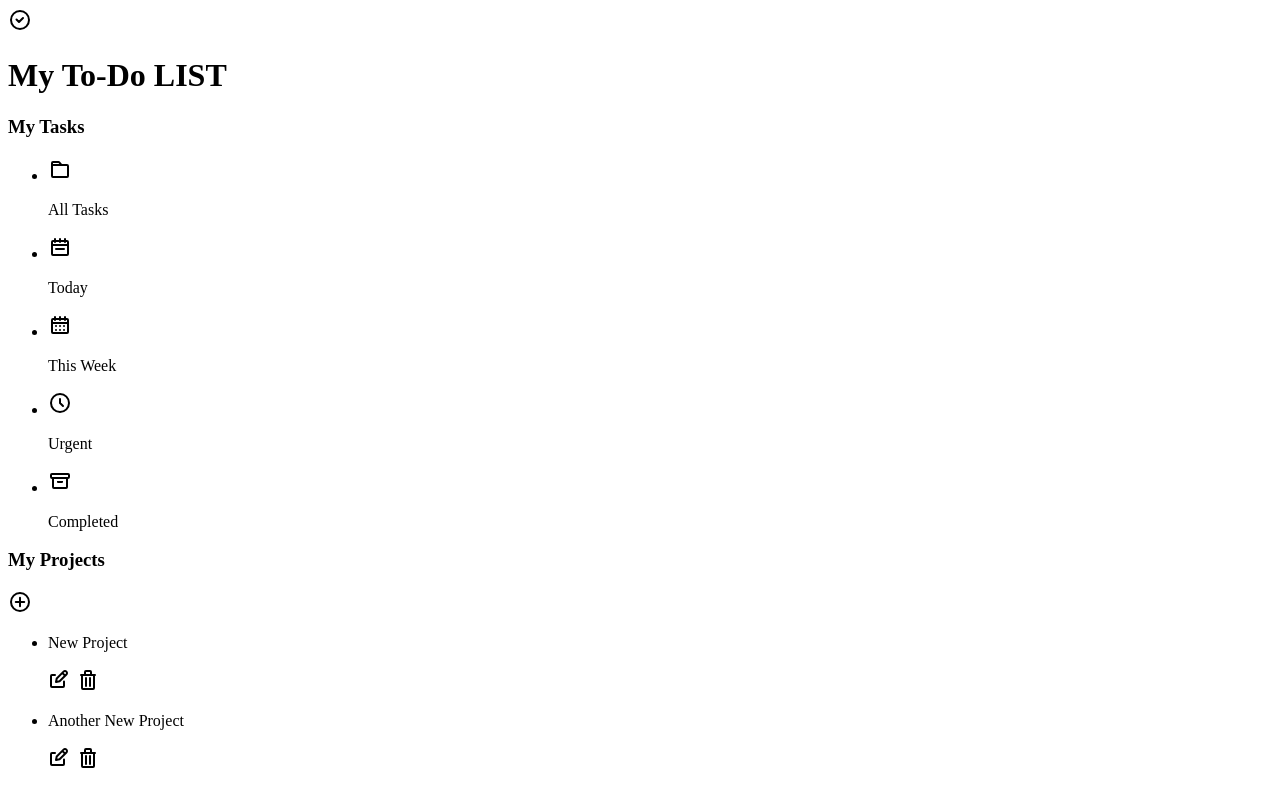
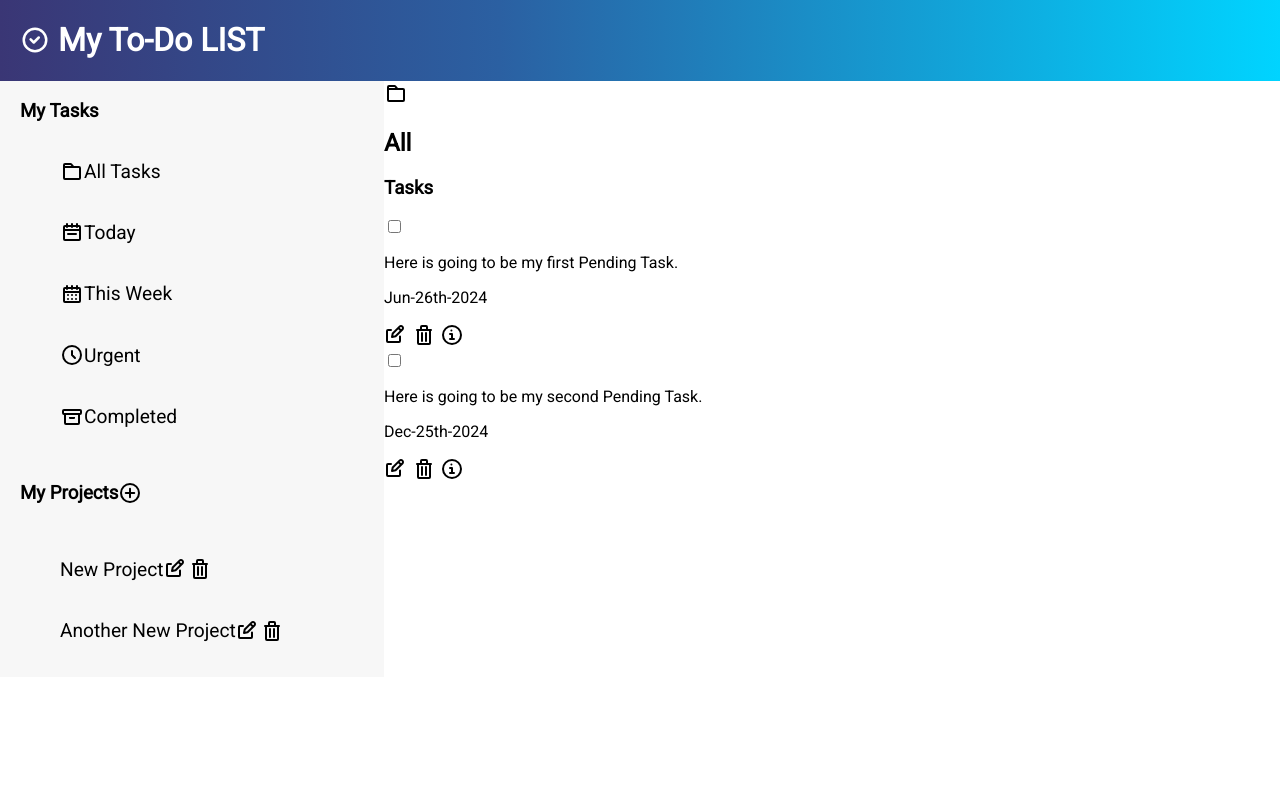
Before and after one commit to Maiker260/To-Do-List, a website built with webpack: page src/index.html in a window 1280 px wide. Shown: the top 787 px of the page. Built offline with nearby package versions, Linux system fonts and the light colour scheme.

Commit message:
Style the Header and the Navbar

```diff
--- a/package.json
+++ b/package.json
@@ -4,12 +4,16 @@
   "description": "To-Do-List",
   "main": "index.js",
   "scripts": {
-    "test": "echo \"Error: no test specified\" && exit 1"
+    "test": "echo \"Error: no test specified\" && exit 1",
+    "build": "webpack"
   },
   "keywords": [],
   "author": "",
   "license": "ISC",
   "devDependencies": {
+    "css-loader": "^7.1.1",
+    "html-webpack-plugin": "^5.6.0",
+    "style-loader": "^4.0.0",
     "webpack": "^5.91.0",
     "webpack-cli": "^5.1.4"
   }
--- a/src/index.html
+++ b/src/index.html
@@ -5,44 +5,46 @@
     <meta name="viewport" content="width=device-width, initial-scale=1.0">
     <title>To-Do List</title>
 </head>
-<body>
-    <header class="main_header_section">
-        <svg class="main_header_section_icon" aria-hidden="true" xmlns="http://www.w3.org/2000/svg" width="24" height="24" fill="none" viewBox="0 0 24 24">
-            <path stroke="currentColor" stroke-linecap="round" stroke-linejoin="round" stroke-width="2" d="M8.5 11.5 11 14l4-4m6 2a9 9 0 1 1-18 0 9 9 0 0 1 18 0Z"/>
-        </svg>
+<body class="container">
+    <header class="main_header_section flex">
+        <div class="main_header_section_icon">
+            <svg aria-hidden="true" xmlns="http://www.w3.org/2000/svg" width="30px" fill="none" viewBox="0 0 24 24">
+                <path stroke="currentColor" stroke-linecap="round" stroke-linejoin="round" stroke-width="2" d="M8.5 11.5 11 14l4-4m6 2a9 9 0 1 1-18 0 9 9 0 0 1 18 0Z"/>
+            </svg>
+        </div>
         <h1 class="main_header_main_title">My To-Do LIST</h1>
     </header>
     <nav class="left_side_navbar_section">
-        <section class="left_side_navbar_first_list_container">
+        <section class="left_side_navbar_list_title left_side_navbar_first_list_container">
             <header class="left_side_navbar_first_list_main_title_container">
                 <h3 class="left_side_navbar_first_list_main_title">My Tasks</h3>
             </header>
             <ul class="left_side_navbar_first_list">
-                <li id="left_side_navbar_first_list_all_tasks" class="left_side_navbar_first_list">
+                <li id="left_side_navbar_first_list_all_tasks" class="left_side_navbar_list_title left_side_navbar_first_list flex">
                     <svg class="left_side_navbar_first_list_icon" aria-hidden="true" xmlns="http://www.w3.org/2000/svg" width="24" height="24" fill="none" viewBox="0 0 24 24">
                         <path stroke="currentColor" stroke-linecap="round" stroke-linejoin="round" stroke-width="2" d="M13.5 8H4m0-2v13a1 1 0 0 0 1 1h14a1 1 0 0 0 1-1V9a1 1 0 0 0-1-1h-5.032a1 1 0 0 1-.768-.36l-1.9-2.28a1 1 0 0 0-.768-.36H5a1 1 0 0 0-1 1Z"/>
                     </svg>
                     <p class="left_side_navbar_task_title">All Tasks</p>
                 </li>
-                <li id="left_side_navbar_first_list_today" class="left_side_navbar_first_list">
+                <li id="left_side_navbar_first_list_today" class="left_side_navbar_list_title left_side_navbar_first_list flex">
                     <svg class="left_side_navbar_first_list_icon" aria-hidden="true" xmlns="http://www.w3.org/2000/svg" width="24" height="24" fill="none" viewBox="0 0 24 24">
                         <path stroke="currentColor" stroke-linecap="round" stroke-linejoin="round" stroke-width="2" d="M4 10h16M8 14h8m-4-7V4M7 7V4m10 3V4M5 20h14a1 1 0 0 0 1-1V7a1 1 0 0 0-1-1H5a1 1 0 0 0-1 1v12a1 1 0 0 0 1 1Z"/>
                     </svg>
                     <p class="left_side_navbar_task_title">Today</p>
                 </li>
-                <li id="left_side_navbar_first_list_this_week" class="left_side_navbar_first_list">
+                <li id="left_side_navbar_first_list_this_week" class="left_side_navbar_list_title left_side_navbar_first_list flex">
                     <svg class="left_side_navbar_first_list_icon" aria-hidden="true" xmlns="http://www.w3.org/2000/svg" width="24" height="24" fill="none" viewBox="0 0 24 24">
                         <path stroke="currentColor" stroke-linecap="round" stroke-linejoin="round" stroke-width="2" d="M4 10h16m-8-3V4M7 7V4m10 3V4M5 20h14a1 1 0 0 0 1-1V7a1 1 0 0 0-1-1H5a1 1 0 0 0-1 1v12a1 1 0 0 0 1 1Zm3-7h.01v.01H8V13Zm4 0h.01v.01H12V13Zm4 0h.01v.01H16V13Zm-8 4h.01v.01H8V17Zm4 0h.01v.01H12V17Zm4 0h.01v.01H16V17Z"/>
                     </svg>
                     <p class="left_side_navbar_task_title">This Week</p>
                 </li>
-                <li id="left_side_navbar_first_list_urgent" class="left_side_navbar_first_list">
+                <li id="left_side_navbar_first_list_urgent" class="left_side_navbar_list_title left_side_navbar_first_list flex">
                     <svg class="left_side_navbar_first_list_icon" aria-hidden="true" xmlns="http://www.w3.org/2000/svg" width="24" height="24" fill="none" viewBox="0 0 24 24">
                         <path stroke="currentColor" stroke-linecap="round" stroke-linejoin="round" stroke-width="2" d="M12 8v4l3 3m6-3a9 9 0 1 1-18 0 9 9 0 0 1 18 0Z"/>
                     </svg>
                     <p class="left_side_navbar_task_title">Urgent</p>
                 </li>
-                <li id="left_side_navbar_first_list_completed" class="left_side_navbar_first_list">
+                <li id="left_side_navbar_first_list_completed" class="left_side_navbar_list_title left_side_navbar_first_list flex">
                     <svg class="left_side_navbar_first_list_icon" aria-hidden="true" xmlns="http://www.w3.org/2000/svg" width="24" height="24" fill="none" viewBox="0 0 24 24">
                         <path stroke="currentColor" stroke-linejoin="round" stroke-width="2" d="M10 12v1h4v-1m4 7H6a1 1 0 0 1-1-1V9h14v9a1 1 0 0 1-1 1ZM4 5h16a1 1 0 0 1 1 1v2a1 1 0 0 1-1 1H4a1 1 0 0 1-1-1V6a1 1 0 0 1 1-1Z"/>
                     </svg>
@@ -51,14 +53,14 @@
             </ul>
         </section>
         <section class="left_side_navbar_second_list_container">
-            <header class="left_side_navbar_second_list_main_title_container">
+            <header class="left_side_navbar_list_title left_side_navbar_second_list_main_title_container flex">
                 <h3 class="left_side_navbar_second_list_main_title">My Projects</h3>
                 <svg class="left_side_navbar_second_list_main_title_icon" aria-hidden="true" xmlns="http://www.w3.org/2000/svg" width="24" height="24" fill="none" viewBox="0 0 24 24">
                     <path stroke="currentColor" stroke-linecap="round" stroke-linejoin="round" stroke-width="2" d="M12 7.757v8.486M7.757 12h8.486M21 12a9 9 0 1 1-18 0 9 9 0 0 1 18 0Z"/>
                 </svg>
             </header>
             <ul class="left_side_navbar_second_list">
-                <li id="second_navbar_newProject" class="left_side_navbar_second_list_project">
+                <li id="second_navbar_newProject" class="left_side_navbar_list_title left_side_navbar_second_list_project flex">
                     <p class="left_side_navbar_task_title">New Project</p>
                     <svg class="left_side_navbar_second_list_project_icon" aria-hidden="true" xmlns="http://www.w3.org/2000/svg" width="24" height="24" fill="none" viewBox="0 0 24 24">
                         <path stroke="currentColor" stroke-linecap="round" stroke-linejoin="round" stroke-width="2" d="m14.304 4.844 2.852 2.852M7 7H4a1 1 0 0 0-1 1v10a1 1 0 0 0 1 1h11a1 1 0 0 0 1-1v-4.5m2.409-9.91a2.017 2.017 0 0 1 0 2.853l-6.844 6.844L8 14l.713-3.565 6.844-6.844a2.015 2.015 0 0 1 2.852 0Z"/>
@@ -67,7 +69,7 @@
                         <path stroke="currentColor" stroke-linecap="round" stroke-linejoin="round" stroke-width="2" d="M5 7h14m-9 3v8m4-8v8M10 3h4a1 1 0 0 1 1 1v3H9V4a1 1 0 0 1 1-1ZM6 7h12v13a1 1 0 0 1-1 1H7a1 1 0 0 1-1-1V7Z"/>
                     </svg>
                 </li>
-                <li id="second_navbar_anotherNewproject" class="left_side_navbar_second_list_project">
+                <li id="second_navbar_anotherNewproject" class="left_side_navbar_list_title left_side_navbar_second_list_project flex">
                     <p class="left_side_navbar_task_title">Another New Project</p>
                     <svg class="left_side_navbar_second_list_project_icon" aria-hidden="true" xmlns="http://www.w3.org/2000/svg" width="24" height="24" fill="none" viewBox="0 0 24 24">
                         <path stroke="currentColor" stroke-linecap="round" stroke-linejoin="round" stroke-width="2" d="m14.304 4.844 2.852 2.852M7 7H4a1 1 0 0 0-1 1v10a1 1 0 0 0 1 1h11a1 1 0 0 0 1-1v-4.5m2.409-9.91a2.017 2.017 0 0 1 0 2.853l-6.844 6.844L8 14l.713-3.565 6.844-6.844a2.015 2.015 0 0 1 2.852 0Z"/>
--- a/src/index.js
+++ b/src/index.js
@@ -0,0 +1 @@
+import './style.css';
--- /dev/null
+++ b/src/style.css
@@ -0,0 +1,64 @@
+/* Global */
+@import url('https://fonts.googleapis.com/css2?family=Roboto&display=swap');
+
+:root {
+    --main_color: blue;
+}
+
+* {
+    box-sizing: border-box;
+    font-family: 'Roboto', sans-serif;
+}
+
+/* General Style */
+.flex {
+    display: flex;
+}
+
+/* Layout */
+.container {
+    display: grid;
+    grid-auto-columns: 1fr;
+    grid-template-columns: 0.6fr 1.4fr;
+    grid-template-rows: 0.2fr 1.8fr;
+    gap: 0px 0px;
+    grid-template-areas:
+      "main_header_section main_header_section"
+      ". .";
+      margin: 0;
+  }
+
+/* Main Header */
+.main_header_section {
+    grid-area: main_header_section;
+    align-items: center;
+    gap: 0.5em;
+    background: rgb(58,54,117);
+    background: linear-gradient(90deg, rgba(58,54,117,1) 0%, rgba(43,96,162,1) 39%, rgba(0,212,255,1) 100%);    color: white;
+    padding-left: 20px;
+}
+
+.main_header_section_icon {
+    display: inline-flex;
+    align-self: center;
+}
+
+.main_header_main_title {
+    font-size: 2rem;
+    color: white;
+}
+
+/* Left Side Navbar */
+
+.left_side_navbar_section {
+    background-color: #F7F7F7;
+    padding-left: 20px;
+}
+
+.left_side_navbar_list_title {
+    align-items: center;
+}
+
+.left_side_navbar_task_title {
+    font-size: 1.2rem;
+}
--- a/webpack.config.js
+++ b/webpack.config.js
@@ -1,9 +1,26 @@
 const path = require('path');
+const HtmlWebpackPlugin = require('html-webpack-plugin');
 
 module.exports = {
   entry: './src/index.js',
+  plugins: [
+    new HtmlWebpackPlugin({
+      title: 'To-Do-List',
+      template: './src/index.html',
+    }),
+  ],
   output: {
     filename: 'main.js',
     path: path.resolve(__dirname, 'dist'),
+    clean: true,
   },
+  module: {
+    rules: [
+      {
+        test: /\.css$/i,
+        use: ['style-loader', 'css-loader'],
+      },
+    ],
+  },
+  mode: 'development',
 };
```
Also changed, not shown: 1 other file.
